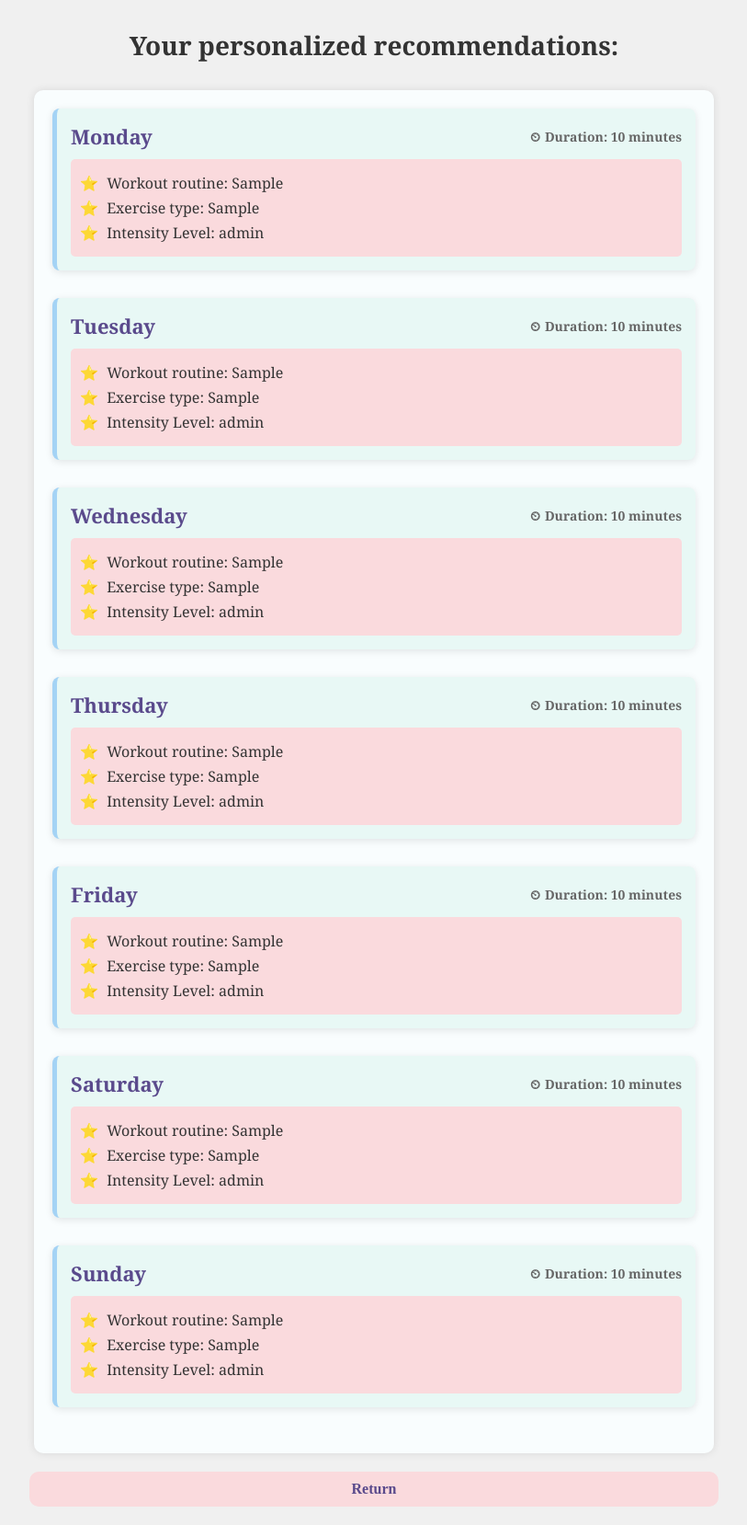
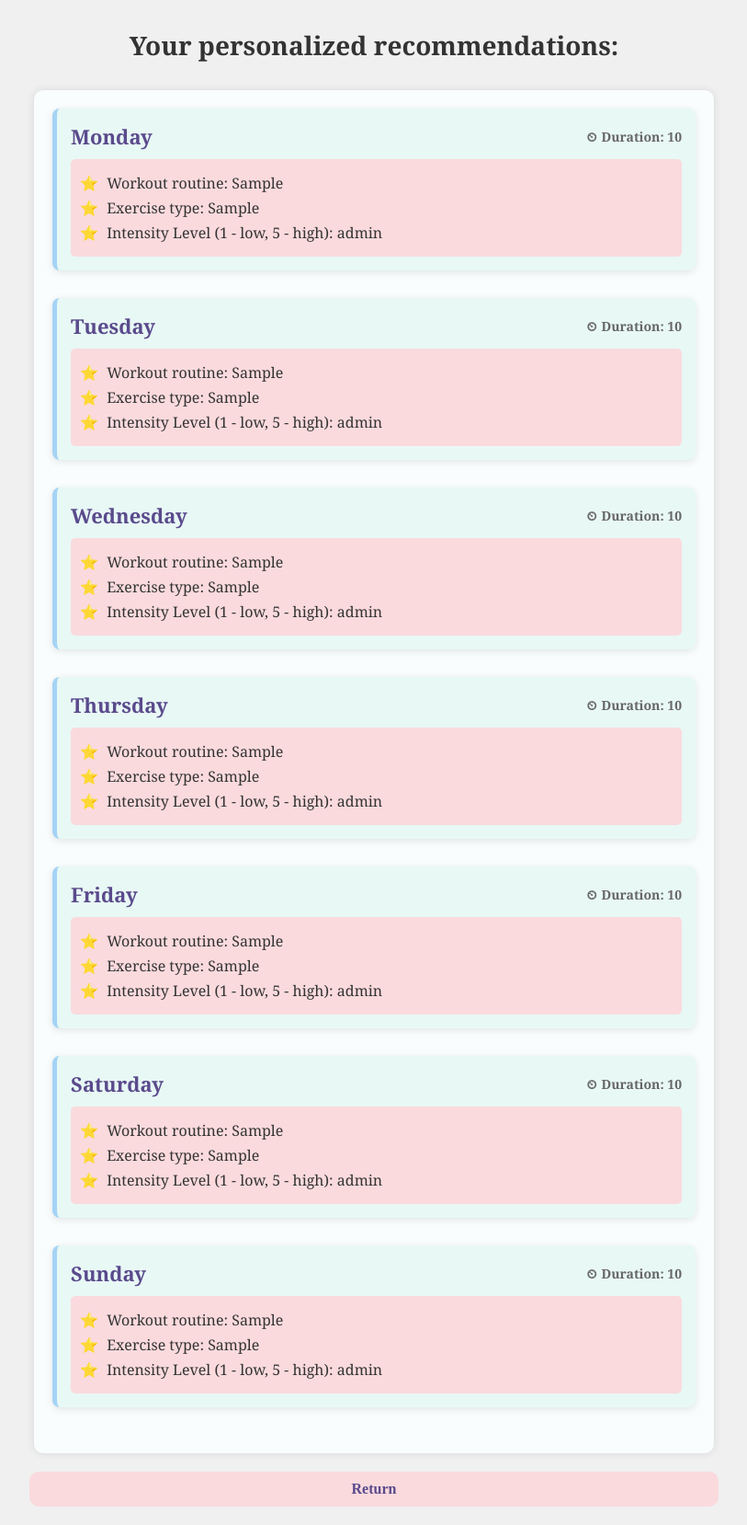
Before and after one commit to kevkim0201/DubHacks24, a Python web app: template templates/result.html in a window 1280 px wide. Shown: the whole page at 92% size, without its empty margins (233-1046 px from the left). Run offline with Jinja, Linux system fonts and the light colour scheme; the template is opened without the code that fills it: most values are stand-ins (such as "Sample title", 1, 10 or a date in 2020).

Commit message:
last few fixes

```diff
--- a/templates/result.html
+++ b/templates/result.html
@@ -94,12 +94,12 @@
         <div class="day-container">
             <div class="day-header">
                 <span>Monday</span>
-                <span class="duration">Duration: {{ durations[0] }} minutes</span>
+                <span class="duration">Duration: {{ durations[0] }} </span>
             </div>
             <div class="details">
                 <p><span class="star">⭐</span> Workout routine: {{ workout_routines[0] }}</p>
                 <p><span class="star">⭐</span> Exercise type: {{ exercise_types[0] }}</p>
-                <p><span class="star">⭐</span> Intensity Level: {{ intensity_levels[0] }}</p>
+                <p><span class="star">⭐</span> Intensity Level (1 - low, 5 - high): {{ intensity_levels[0] }}</p>
             </div>
         </div>
 
@@ -107,12 +107,12 @@
         <div class="day-container">
             <div class="day-header">
                 <span>Tuesday</span>
-                <span class="duration">Duration: {{ durations[1] }} minutes</span>
+                <span class="duration">Duration: {{ durations[1] }} </span>
             </div>
             <div class="details">
                 <p><span class="star">⭐</span> Workout routine: {{ workout_routines[1] }}</p>
                 <p><span class="star">⭐</span> Exercise type: {{ exercise_types[1] }}</p>
-                <p><span class="star">⭐</span> Intensity Level: {{ intensity_levels[1] }}</p>
+                <p><span class="star">⭐</span> Intensity Level (1 - low, 5 - high): {{ intensity_levels[1] }}</p>
             </div>
         </div>
 
@@ -121,12 +121,12 @@
         <div class="day-container">
             <div class="day-header">
                 <span>Wednesday</span>
-                <span class="duration">Duration: {{ durations[2] }} minutes</span>
+                <span class="duration">Duration: {{ durations[2] }} </span>
             </div>
             <div class="details">
                 <p><span class="star">⭐</span> Workout routine: {{ workout_routines[2] }}</p>
                 <p><span class="star">⭐</span> Exercise type: {{ exercise_types[2] }}</p>
-                <p><span class="star">⭐</span> Intensity Level: {{ intensity_levels[2] }}</p>
+                <p><span class="star">⭐</span> Intensity Level (1 - low, 5 - high): {{ intensity_levels[2] }}</p>
             </div>
         </div>
 
@@ -134,12 +134,12 @@
         <div class="day-container">
             <div class="day-header">
                 <span>Thursday</span>
-                <span class="duration">Duration: {{ durations[3] }} minutes</span>
+                <span class="duration">Duration: {{ durations[3] }} </span>
             </div>
             <div class="details">
                 <p><span class="star">⭐</span> Workout routine: {{ workout_routines[3] }}</p>
                 <p><span class="star">⭐</span> Exercise type: {{ exercise_types[3] }}</p>
-                <p><span class="star">⭐</span> Intensity Level: {{ intensity_levels[3] }}</p>
+                <p><span class="star">⭐</span> Intensity Level (1 - low, 5 - high): {{ intensity_levels[3] }}</p>
             </div>
         </div>
 
@@ -147,12 +147,12 @@
         <div class="day-container">
             <div class="day-header">
                 <span>Friday</span>
-                <span class="duration">Duration: {{ durations[4] }} minutes</span>
+                <span class="duration">Duration: {{ durations[4] }} </span>
             </div>
             <div class="details">
                 <p><span class="star">⭐</span> Workout routine: {{ workout_routines[4] }}</p>
                 <p><span class="star">⭐</span> Exercise type: {{ exercise_types[4] }}</p>
-                <p><span class="star">⭐</span> Intensity Level: {{ intensity_levels[4] }}</p>
+                <p><span class="star">⭐</span> Intensity Level (1 - low, 5 - high): {{ intensity_levels[4] }}</p>
             </div>
         </div>
 
@@ -160,12 +160,12 @@
         <div class="day-container">
             <div class="day-header">
                 <span>Saturday</span>
-                <span class="duration">Duration: {{ durations[5] }} minutes</span>
+                <span class="duration">Duration: {{ durations[5] }} </span>
             </div>
             <div class="details">
                 <p><span class="star">⭐</span> Workout routine: {{ workout_routines[5] }}</p>
                 <p><span class="star">⭐</span> Exercise type: {{ exercise_types[5] }}</p>
-                <p><span class="star">⭐</span> Intensity Level: {{ intensity_levels[5] }}</p>
+                <p><span class="star">⭐</span> Intensity Level (1 - low, 5 - high): {{ intensity_levels[5] }}</p>
             </div>
         </div>
 
@@ -173,12 +173,12 @@
         <div class="day-container">
             <div class="day-header">
                 <span>Sunday</span>
-                <span class="duration">Duration: {{ durations[6] }} minutes</span>
+                <span class="duration">Duration: {{ durations[6] }} </span>
             </div>
             <div class="details">
                 <p><span class="star">⭐</span> Workout routine: {{ workout_routines[6] }}</p>
                 <p><span class="star">⭐</span> Exercise type: {{ exercise_types[6] }}</p>
-                <p><span class="star">⭐</span> Intensity Level: {{ intensity_levels[6] }}</p>
+                <p><span class="star">⭐</span> Intensity Level (1 - low, 5 - high): {{ intensity_levels[6] }}</p>
             </div>
         </div>
     </div>
```
